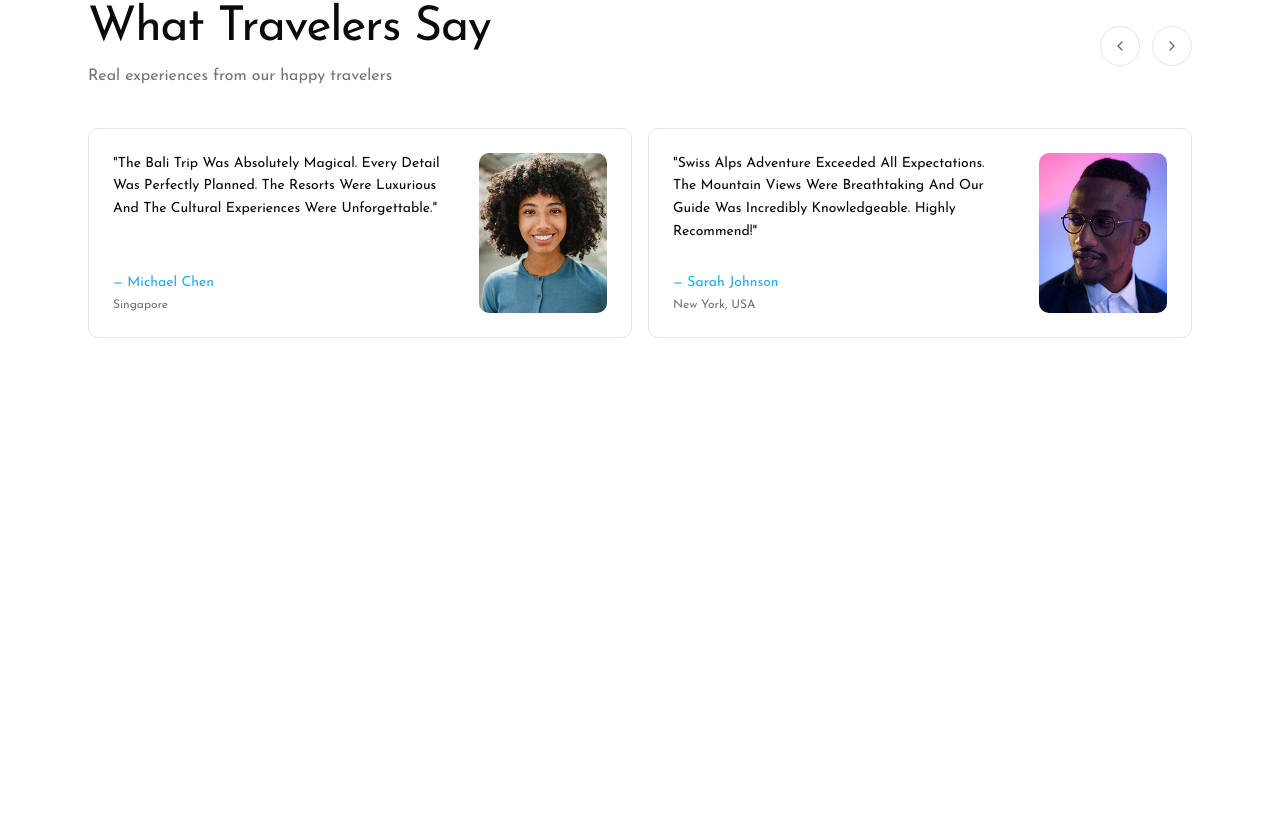
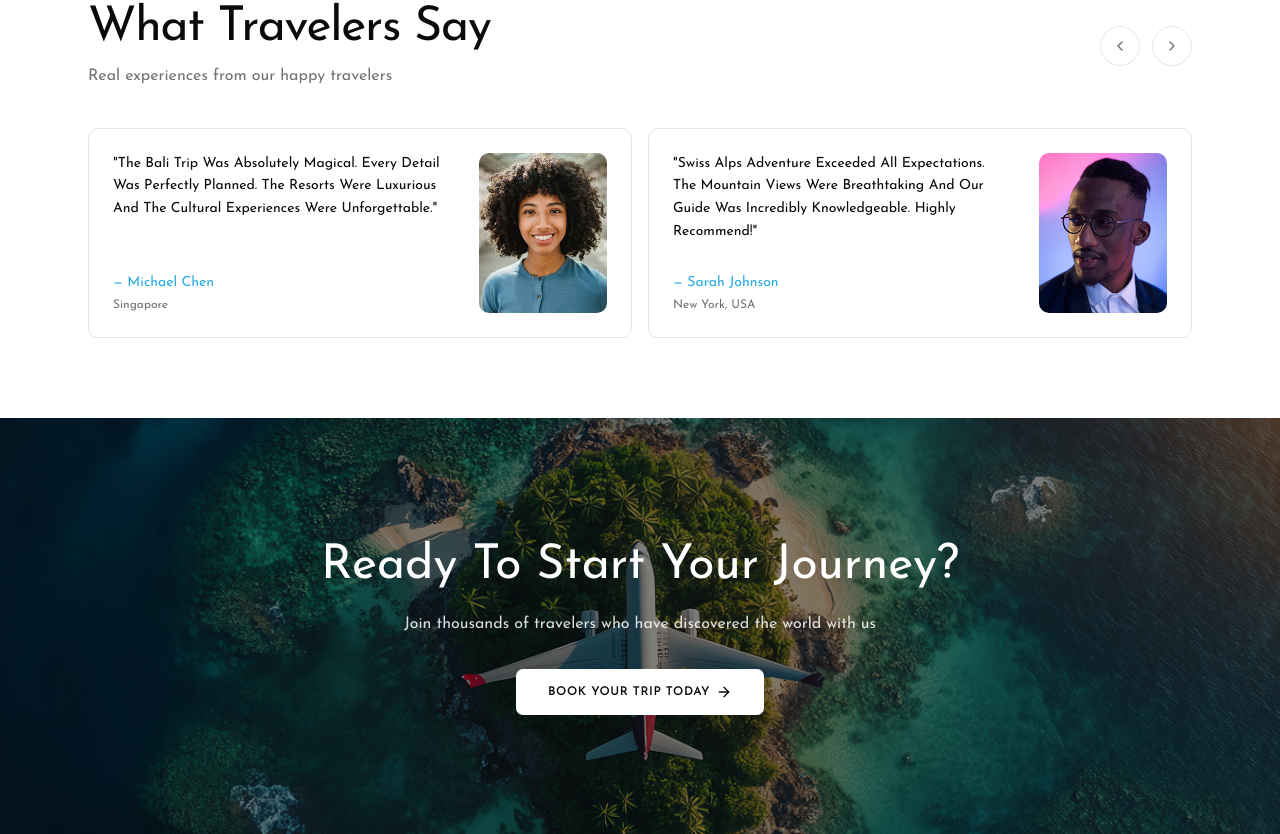
Before and after one commit to Wazida-in-code/Wanderlust-, a Next.js app: page / in a window 1280 px wide. Shown: the part 1379-2213 px from the top of the page. Before the commit the page ends 1797 px from the top, so only its background shows below. Built offline with nearby package versions, Linux system fonts and the light colour scheme.

Commit message:
Added: CallToAction page in homepage

```diff
--- a/src/app/page.tsx
+++ b/src/app/page.tsx
@@ -2,6 +2,7 @@ import { Navbar } from "@/components/Navbar"
 import { Banner } from "@/components/Banner"
 import { WhyChooseUs } from "@/components/WhyChooseUs"
 import { Testimonials } from "@/components/Testimonials"
+import { CallToAction } from "@/components/CallToAction"
 
 export default function Home() {
   return (
@@ -10,6 +11,7 @@ export default function Home() {
       <Banner />
       <WhyChooseUs />
       <Testimonials />
+      <CallToAction />
     </>
   )
 }
--- /dev/null
+++ b/src/components/CallToAction.tsx
@@ -0,0 +1,45 @@
+import * as React from "react"
+import Image from "next/image"
+import { ArrowRight } from "lucide-react"
+
+import { cn } from "@/lib/utils"
+import { Button } from "@/components/ui/button"
+
+function CallToAction({ className, ...props }: React.ComponentProps<"section">) {
+  return (
+    <section
+      data-slot="call-to-action"
+      className={cn(
+        "relative flex min-h-[26rem] w-full items-center justify-center overflow-hidden px-4 py-16",
+        className
+      )}
+      {...props}
+    >
+      {/* Background (CTA.png is a bright shot, so it gets a dark overlay) */}
+      <Image
+        src="/image/CTA.png"
+        alt="Airplane flying over a tropical island"
+        fill
+        sizes="100vw"
+        className="object-cover"
+      />
+      <div className="absolute inset-0 bg-black/50" aria-hidden />
+
+      {/* Centered copy */}
+      <div className="relative z-10 flex flex-col items-center text-center">
+        <h2 className="max-w-3xl text-4xl leading-tight text-white sm:text-5xl">
+          Ready To Start Your Journey?
+        </h2>
+        <p className="mt-4 max-w-xl text-sm text-white/85 sm:text-base">
+          Join thousands of travelers who have discovered the world with us
+        </p>
+        <Button className="mt-8 h-12 rounded-md bg-white px-8 text-xs font-semibold tracking-wider text-foreground uppercase hover:bg-white/90">
+          Book Your Trip Today
+          <ArrowRight />
+        </Button>
+      </div>
+    </section>
+  )
+}
+
+export { CallToAction }
```
